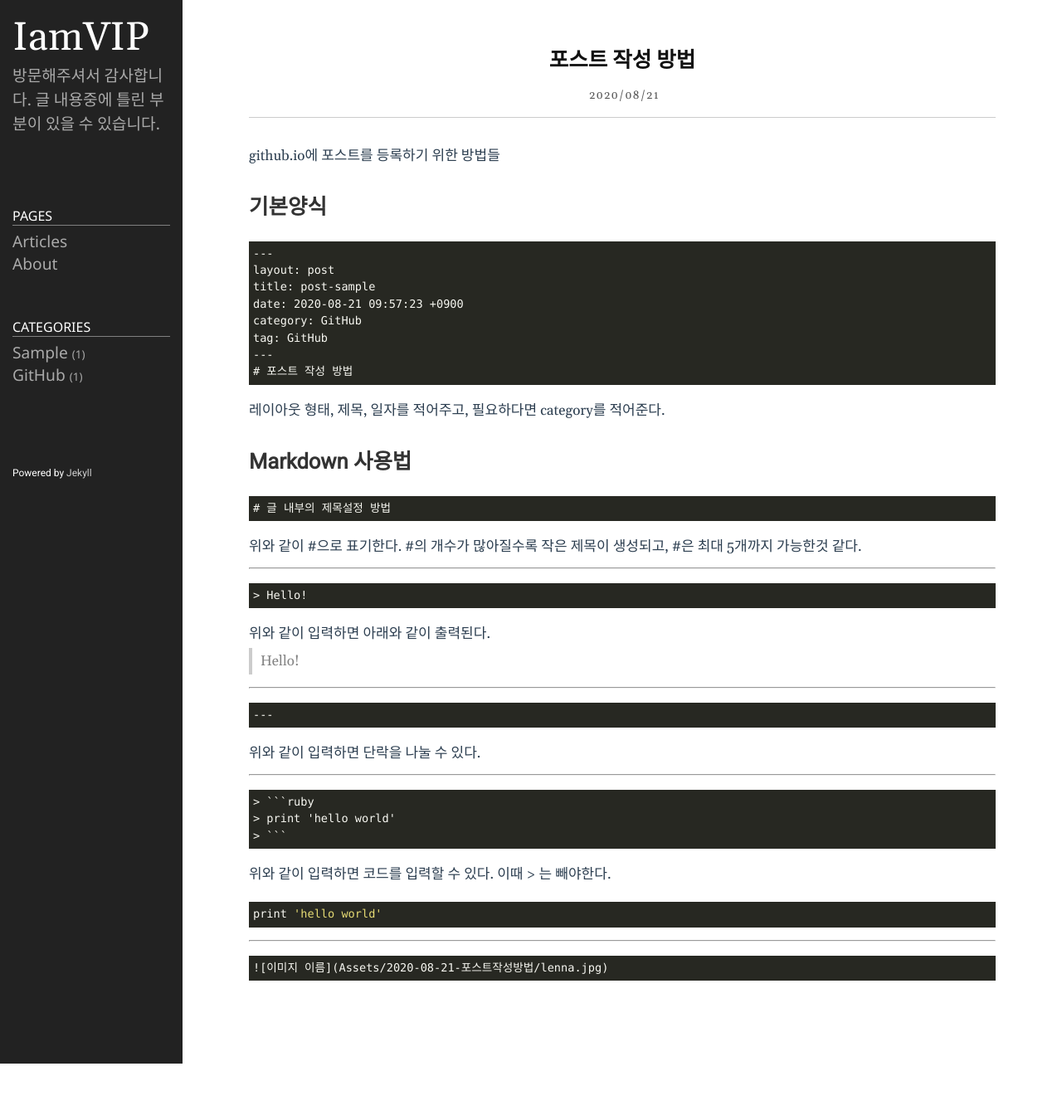
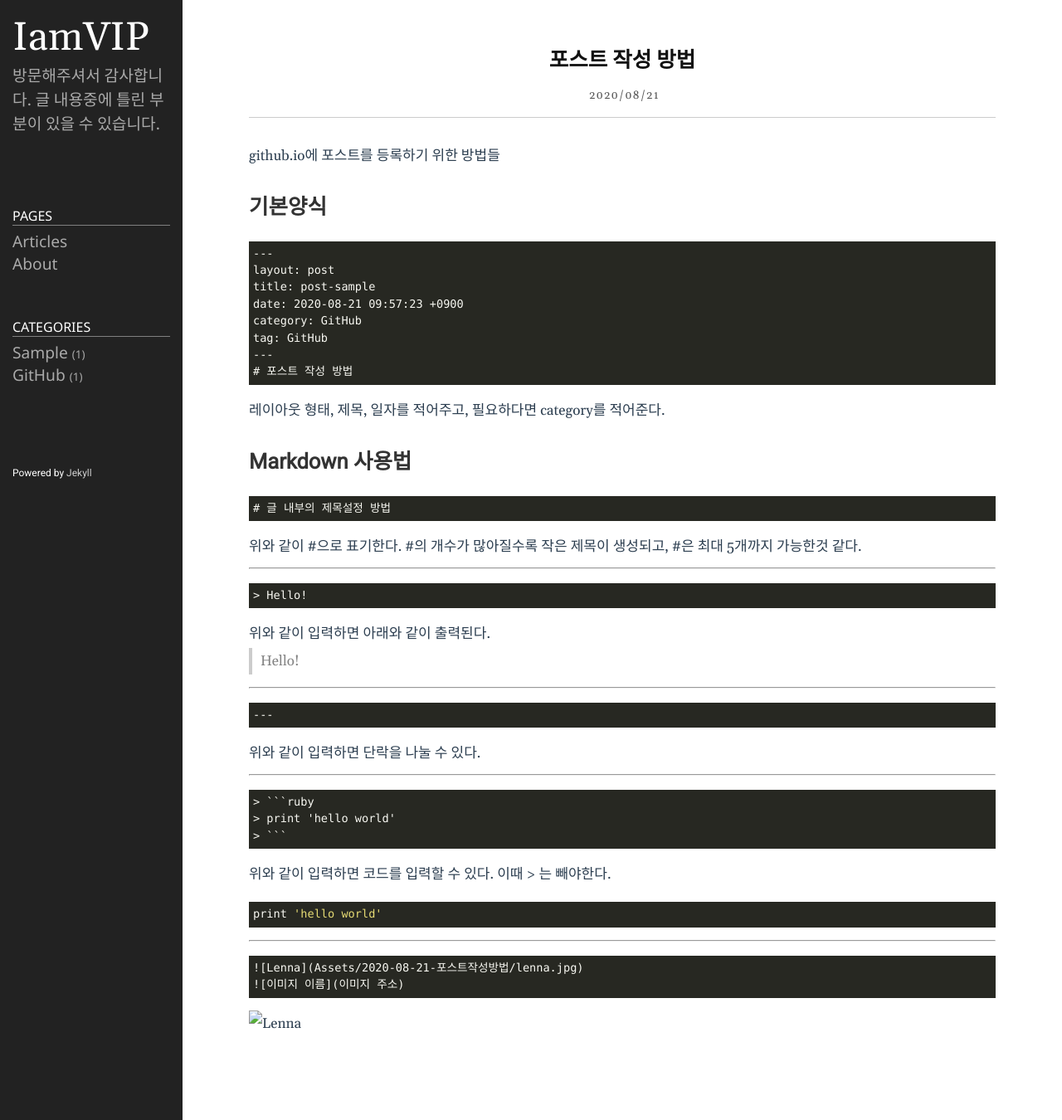
Before and after one commit to YBHkorea/ybhkorea.github.com, a Jekyll site: the page built from _posts/2020-08-21-포스트작성방법.md, in a window 1280 px wide. Shown: the whole page at 83% size. Built offline with Jekyll 4.4.1, drawn with Linux system fonts in a browser that asks for light colours; before the commit the page ends 1282 px from its top, so only the background shows below that.

Commit message:
_posts/2020-08-21-포스트작성방법.md updated from https://stackedit.io/

````diff
--- a/_posts/2020-08-21-포스트작성방법.md
+++ b/_posts/2020-08-21-포스트작성방법.md
@@ -57,10 +57,11 @@ print 'hello world'
 
 ---
 ```
-![이미지 이름](Assets/2020-08-21-포스트작성방법/lenna.jpg)
+![Lenna](Assets/2020-08-21-포스트작성방법/lenna.jpg)
+![이미지 이름](이미지 주소)
 ```
-
+![Lenna](Assets/2020-08-21-포스트작성방법/lenna.jpg)
 <!--stackedit_data:
-eyJoaXN0b3J5IjpbLTQ0OTE3MDU0MSwxMzExNDAxNDI3LDEyOD
-E2MzM5MTQsMTQ1MDQxNDQzM119
+eyJoaXN0b3J5IjpbLTIwNDE4NjU0NTcsMTMxMTQwMTQyNywxMj
+gxNjMzOTE0LDE0NTA0MTQ0MzNdfQ==
 -->
````
